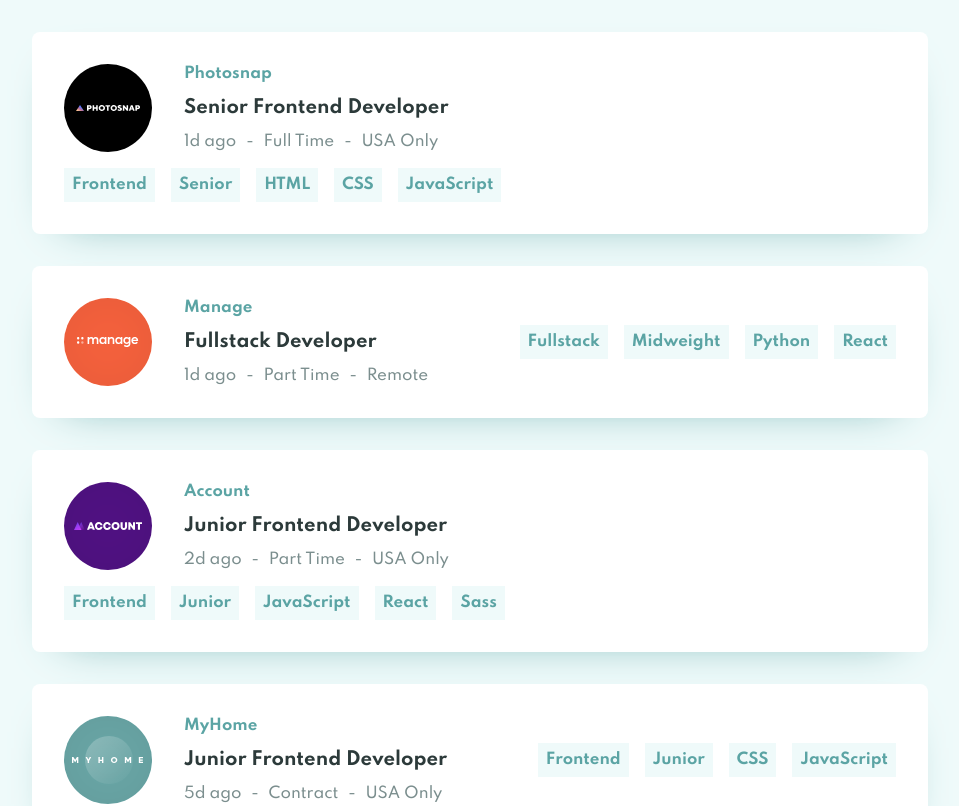
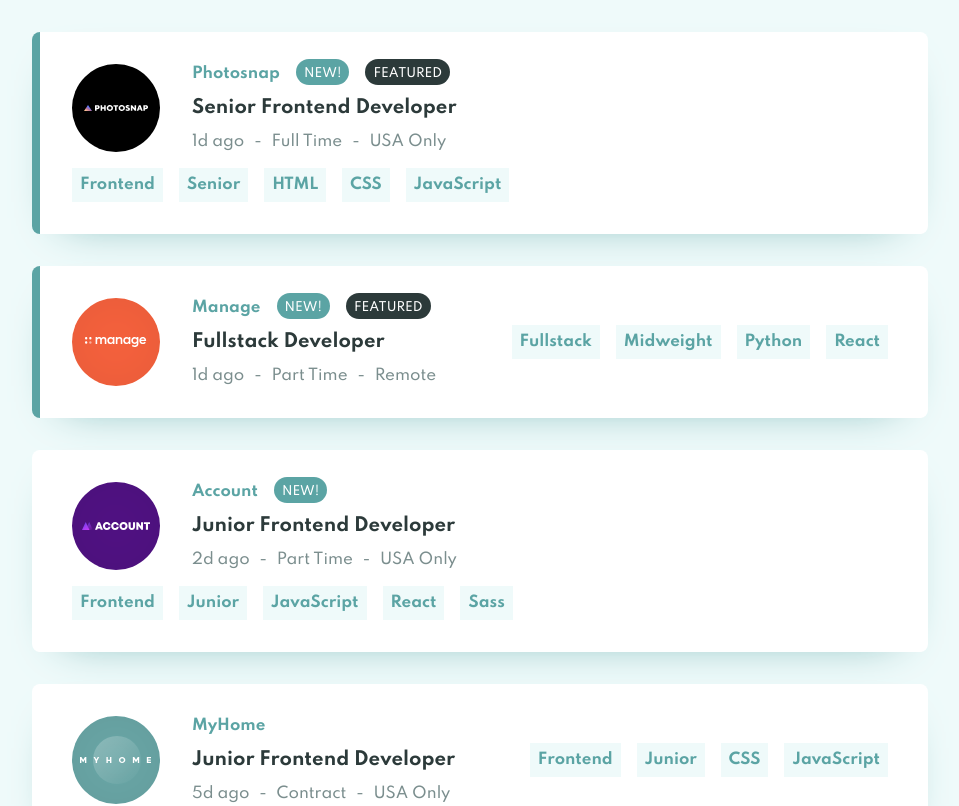
Before and after one commit to simoneclr/fm-jobs-listings, a React (Create React App) app: page / in a window 1280 px wide. Shown: the top 806 px of the page, without its empty margins (160-1119 px from the left). Built offline with nearby package versions, Linux system fonts and the light colour scheme.

Commit message:
Update Job listings to show NEW and FEATURED properties

```diff
--- a/src/components/JobListing.js
+++ b/src/components/JobListing.js
@@ -6,13 +6,18 @@ function JobListing(props) {
 	let currentJob = props.job
 
 	return (
-		<div className="job-listing">
+		<div className={"job-listing" + (currentJob.new ? " new" : "") +
+		(currentJob.featured ? " featured" : "")}>
 			<div className="logo">
 				<img src={currentJob.logo} alt={currentJob.company + "'s logo"} />
 			</div>
 
 			<div className="details">
-				<p className="company-name">{currentJob.company}</p>
+				<ul className="job-header">
+					<li className="company-name">{currentJob.company}</li>
+					<li className="new-tag">NEW!</li>
+					<li className="featured-tag">FEATURED</li>
+				</ul>
 
 				<h2 className="position">{currentJob.position}</h2>
 
--- a/src/style.css
+++ b/src/style.css
@@ -37,11 +37,63 @@ body {
 	border-radius: .5rem;
 	box-shadow: 0 1rem 3rem -2rem var(--desaturated-dark-cyan);
 
+	border-left: .5rem solid white;
+	border-right: .5rem solid white;
+
 	display: flex;
 	flex-wrap: wrap;
 	justify-content: flex-start;
 	align-items: center;
 	gap: 1rem 2rem;
+}
+
+/* Color the left border on featured job listings */
+.featured {
+	border-left: .5rem solid var(--desaturated-dark-cyan);
+}
+
+/* Job listing header */
+.job-header {
+	color: white;
+	list-style: none;
+	padding: 0;
+	margin: 0;
+
+	display: flex;
+	justify-content: flex-start;
+	align-items: center;
+	gap: 1rem;
+}
+
+.company-name {
+	color: var(--desaturated-dark-cyan);
+	font-weight: var(--weight-heavy);
+	margin: 0;
+}
+
+.featured-tag, .new-tag {
+	/* Do not display the NEW! and FEATURED tags unsless necessary */
+	display: none;
+	font-size: .8em;
+	padding: .5rem;
+	/* For some reason the text has some whitespace only at the bottom, compensate with smaller padding */
+	padding-bottom: .25rem;
+	/* Negative margin compensates padding added to avoid compromising layout alignment */
+	margin: -0.5rem 0 -0.25rem 0;
+	border-radius: 1rem;
+}
+
+.new-tag {
+	background-color: var(--desaturated-dark-cyan);
+}
+
+.featured-tag {
+	background-color: var(--very-dark-grayish-cyan);
+}
+
+/* Display them when the corresponding class is present on the job listing container */
+.featured .featured-tag, .new .new-tag {
+	display: block;
 }
 
 .logo	{
@@ -55,12 +107,6 @@ body {
 	display: flex;
 	flex-direction: column;
 	justify-content: space-between;
-}
-
-.company-name {
-	color: var(--desaturated-dark-cyan);
-	font-weight: var(--weight-heavy);
-	margin: 0;
 }
 
 .position {
```
